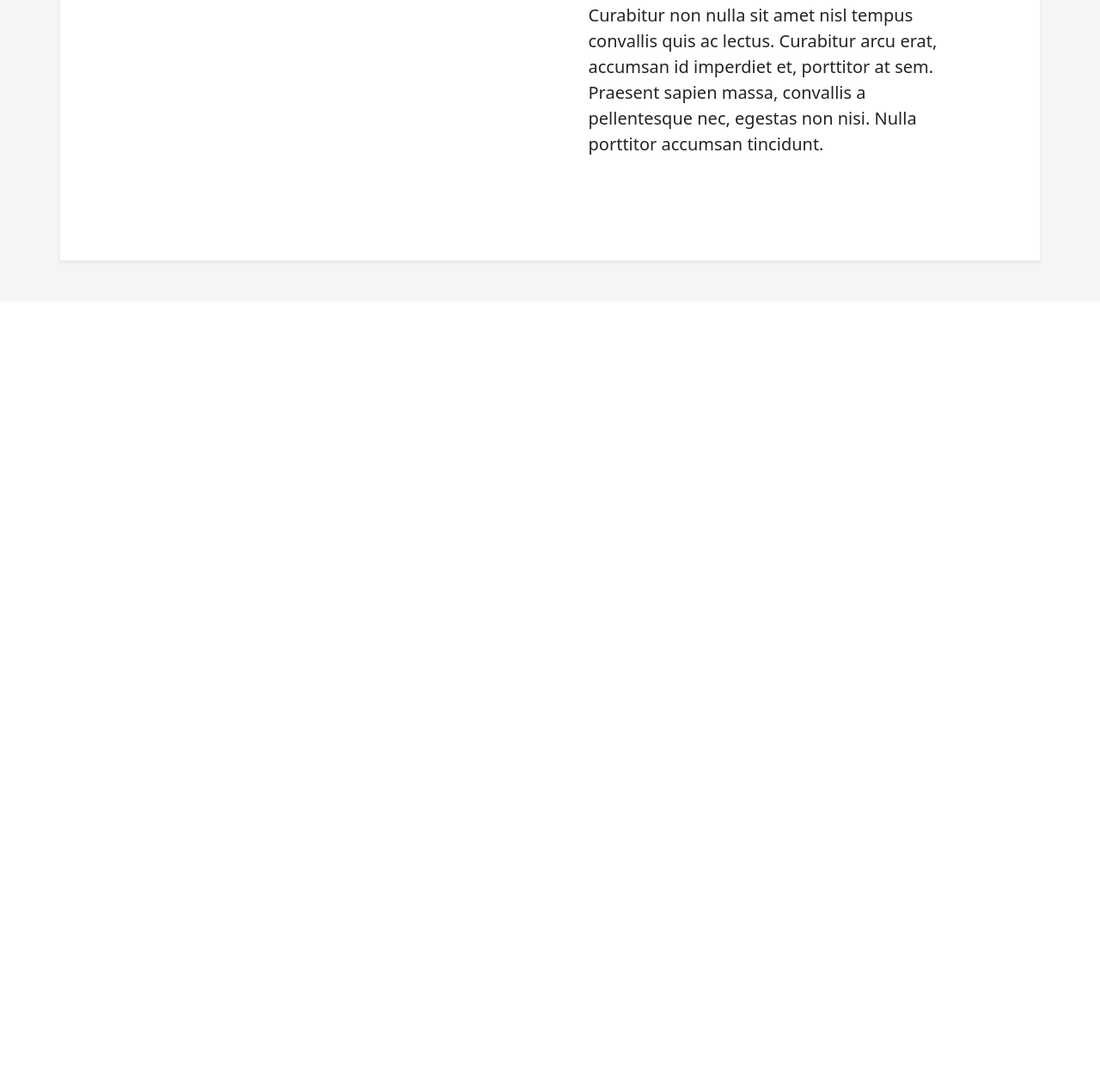
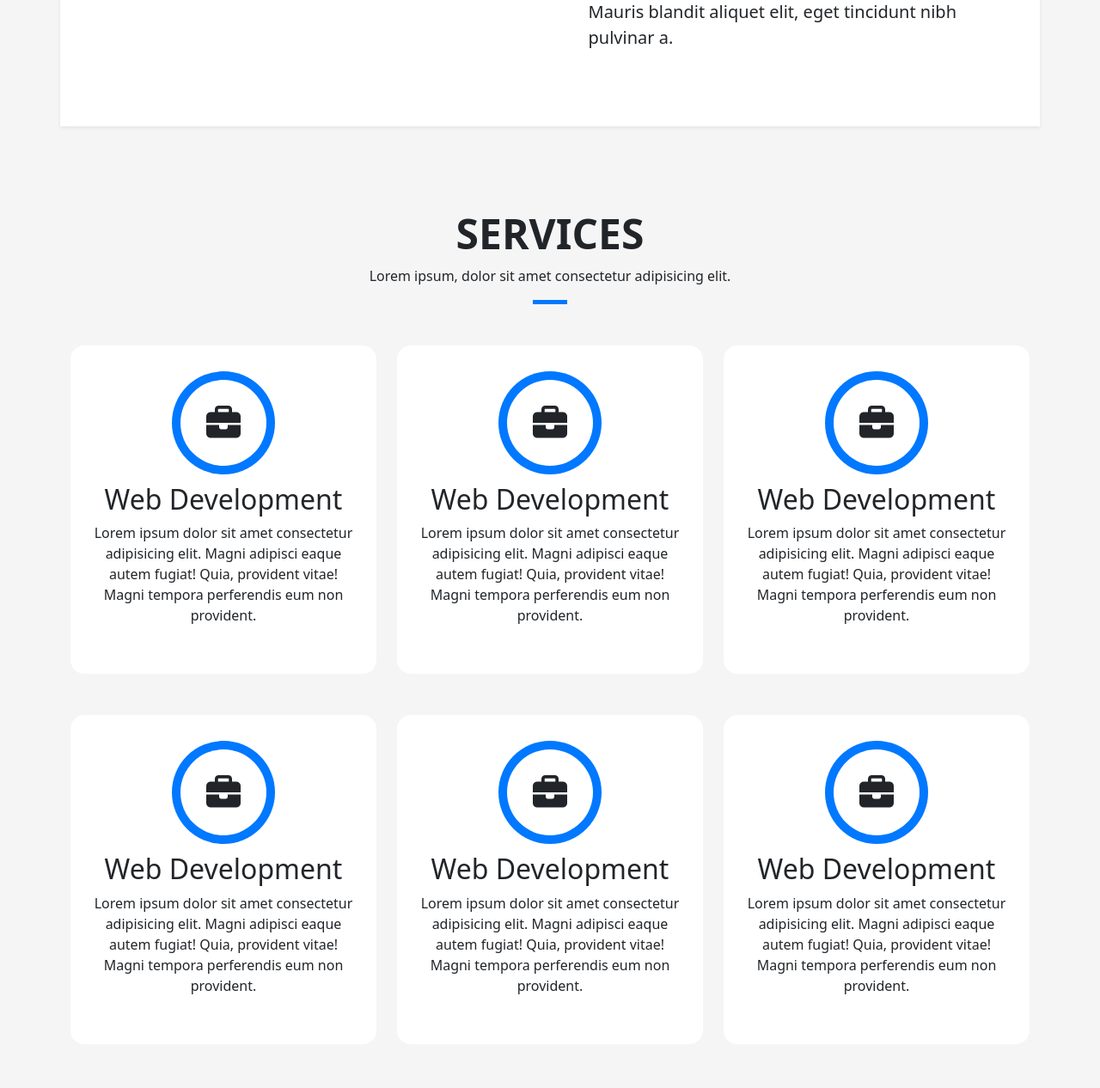
Before and after one commit to HosSamNeo/devfolio, a plain HTML site: page index.html in a window 1280 px wide. Shown: the part 1459-2725 px from the top of the page at 86% size. Before the commit the page ends 1810 px from the top, so only its background shows below. Drawn offline with nearby package versions, Linux system fonts and the light colour scheme.

Commit message:
SERVICES
SERVICES

```diff
--- a/index.html
+++ b/index.html
@@ -9,10 +9,6 @@
     <link rel="stylesheet" href="style.css">
     <link rel="stylesheet" href="https://cdnjs.cloudflare.com/ajax/libs/font-awesome/6.1.1/css/all.min.css" integrity="sha512-KfkfwYDsLkIlwQp6LFnl8zNdLGxu9YAA1QvwINks4PhcElQSvqcyVLLD9aMhXd13uQjoXtEKNosOWaZqXgel0g==" crossorigin="anonymous" referrerpolicy="no-referrer" />
     <link rel="stylesheet" href="https://cdnjs.cloudflare.com/ajax/libs/bootstrap/5.1.0/css/bootstrap.min.css" integrity="sha512-F7WyTLiiiPqvu2pGumDR15med0MDkUIo5VTVyyfECR5DZmCnDhti9q5VID02ItWjq6fvDfMaBaDl2J3WdL1uxA==" crossorigin="anonymous" referrerpolicy="no-referrer" />
-    <link rel="preconnect" href="https://fonts.googleapis.com">
-    <link rel="preconnect" href="https://fonts.gstatic.com" crossorigin>
-    <link href="https://fonts.googleapis.com/css2?family=Alegreya&family=Alegreya+Sans:ital,wght@0,100;0,300;0,400;0,500;0,700;0,800;0,900;1,100;1,300;1,400;1,500;1,700;1,800;1,900&family=Lobster&family=Poppins:ital,wght@0,100;0,200;0,300;0,400;0,500;0,600;0,700;0,800;0,900;1,100;1,200;1,300;1,400;1,500;1,600;1,700;1,800;1,900&family=Roboto:ital,wght@0,100;0,300;0,400;0,500;0,700;0,900;1,100;1,300;1,400;1,500;1,700;1,900&family=Source+Sans+Pro:ital,wght@0,200;0,300;0,400;0,600;0,700;0,900;1,200;1,300;1,400;1,600;1,700;1,900&display=swap" rel="stylesheet">
-
 </head>
 <body>
     <!-- START HOME SECTION  -->
@@ -106,7 +102,7 @@
         <div class="container shadow-sm p-5 bg-white">
             <div class="row d-flex justify-content-around">
                 <div class="col-md-5 p-4">
-                    <div class="row p-4">
+                    <div class="row p-2">
                         <div class="col-4">
                             <img src="images/testimonial-2.jpg" alt="testimonial" class="rounded w-100">
                         </div>
@@ -149,25 +145,102 @@
                 </div>
                 <div class="col-md-5 p-4">
                     <h5 class="title-left mb-5">About Me</h5>
-                    <p class="lead mb-5">Curabitur non nulla sit amet nisl tempus convallis quis ac lectus. Curabitur arcu erat, accumsan id imperdiet et, porttitor at sem. Praesent sapien massa, convallis a pellentesque nec, egestas non nisi. Nulla porttitor accumsan tincidunt.</p>
-                    <p class="lead mb-5">Curabitur non nulla sit amet nisl tempus convallis quis ac lectus. Curabitur arcu erat, accumsan id imperdiet et, porttitor at sem. Praesent sapien massa, convallis a pellentesque nec, egestas non nisi. Nulla porttitor accumsan tincidunt.</p>
-                    <p class="lead mb-5">Curabitur non nulla sit amet nisl tempus convallis quis ac lectus. Curabitur arcu erat, accumsan id imperdiet et, porttitor at sem. Praesent sapien massa, convallis a pellentesque nec, egestas non nisi. Nulla porttitor accumsan tincidunt.</p>
+                    <p class="lead mb-3">Curabitur non nulla sit amet nisl tempus convallis quis ac lectus. Curabitur arcu erat, accumsan id imperdiet et, porttitor at sem. Praesent sapien massa, convallis a pellentesque nec, egestas non nisi. Nulla porttitor accumsan tincidunt.</p>
+                    <p class="lead mb-3">Mauris blandit aliquet elit, eget tincidunt nibh pulvinar a. Vivamus suscipit tortor eget felis porttitor volutpat. Vestibulum ac diam sit amet quam vehicula elementum sed sit amet dui. porttitor at sem.</p>
+                    <p class="lead mb-3">Nulla porttitor accumsan tincidunt. Quisque velit nisi, pretium ut lacinia in, elementum id enim. Nulla porttitor accumsan tincidunt. Mauris blandit aliquet elit, eget tincidunt nibh pulvinar a.</p>
                 </div>
             </div>
         </div>
     </section>
+    <!-- END ABOUT SECTION  -->
 
+    <!-- START SERVICES SECTION  -->
+    <div class="services pt-5 pb-5">
+        <div class="container">
+            <div class="row">
+                <div class="section-heading text-center mb-5">
+                    <h3 class="fw-bold">SERVICES</h3>
+                    <p class="lead">Lorem ipsum, dolor sit amet consectetur adipisicing elit.</p>
+                    <div class="line"></div>
+                </div>
+            </div>
+            <div class="row">
+                <div class="col-md-4">
+                    <div class="service-box bg-white">
+                        <div class="service-ico">
+                            <span class="ico-circle"><i class="fa-solid fa-briefcase"></i></span>
+                        </div>
+                        <div class="service-content">
+                            <h2 class="s-title">Web Development</h2>
+                            <p class="s-description text-center"> Lorem ipsum dolor sit amet consectetur adipisicing elit. Magni adipisci eaque autem fugiat! Quia, provident vitae! Magni tempora perferendis eum non provident.</p>
+                        </div>
+                    </div>
+                </div>
+                <div class="col-md-4">
+                    <div class="service-box bg-white">
+                        <div class="service-ico">
+                            <span class="ico-circle"><i class="fa-solid fa-briefcase"></i></span>
+                        </div>
+                        <div class="service-content">
+                            <h2 class="s-title">Web Development</h2>
+                            <p class="s-description text-center"> Lorem ipsum dolor sit amet consectetur adipisicing elit. Magni adipisci eaque autem fugiat! Quia, provident vitae! Magni tempora perferendis eum non provident.</p>
+                        </div>
+                    </div>
+                </div>
+                <div class="col-md-4">
+                    <div class="service-box bg-white">
+                        <div class="service-ico">
+                            <span class="ico-circle"><i class="fa-solid fa-briefcase"></i></span>
+                        </div>
+                        <div class="service-content">
+                            <h2 class="s-title">Web Development</h2>
+                            <p class="s-description text-center"> Lorem ipsum dolor sit amet consectetur adipisicing elit. Magni adipisci eaque autem fugiat! Quia, provident vitae! Magni tempora perferendis eum non provident.</p>
+                        </div>
+                    </div>
+                </div>
+            </div>
+            <div class="row">
+                <div class="col-md-4">
+                    <div class="service-box bg-white">
+                        <div class="service-ico">
+                            <span class="ico-circle"><i class="fa-solid fa-briefcase"></i></span>
+                        </div>
+                        <div class="service-content">
+                            <h2 class="s-title">Web Development</h2>
+                            <p class="s-description text-center"> Lorem ipsum dolor sit amet consectetur adipisicing elit. Magni adipisci eaque autem fugiat! Quia, provident vitae! Magni tempora perferendis eum non provident.</p>
+                        </div>
+                    </div>
+                </div>
+                <div class="col-md-4">
+                    <div class="service-box bg-white">
+                        <div class="service-ico">
+                            <span class="ico-circle"><i class="fa-solid fa-briefcase"></i></span>
+                        </div>
+                        <div class="service-content">
+                            <h2 class="s-title">Web Development</h2>
+                            <p class="s-description text-center"> Lorem ipsum dolor sit amet consectetur adipisicing elit. Magni adipisci eaque autem fugiat! Quia, provident vitae! Magni tempora perferendis eum non provident.</p>
+                        </div>
+                    </div>
+                </div>
+                <div class="col-md-4">
+                    <div class="service-box bg-white">
+                        <div class="service-ico">
+                            <span class="ico-circle"><i class="fa-solid fa-briefcase"></i></span>
+                        </div>
+                        <div class="service-content">
+                            <h2 class="s-title">Web Development</h2>
+                            <p class="s-description text-center"> Lorem ipsum dolor sit amet consectetur adipisicing elit. Magni adipisci eaque autem fugiat! Quia, provident vitae! Magni tempora perferendis eum non provident.</p>
+                        </div>
+                    </div>
+                </div>
+            </div>
 
+        </div>
+    </div>
+    <!-- END SERVICES SECTION  -->
 
-
-
-
-
-
-
-
-
-    <!-- END ABOUT SECTION  -->
+    <!-- START COUNTER SECTION  -->
+    <!-- END COUNTER SECTION  -->
     <script src="https://cdnjs.cloudflare.com/ajax/libs/bootstrap/5.1.0/js/bootstrap.min.js" integrity="sha512-NWNl2ZLgVBoi6lTcMsHgCQyrZVFnSmcaa3zRv0L3aoGXshwoxkGs3esa9zwQHsChGRL4aLDnJjJJeP6MjPX46Q==" crossorigin="anonymous" referrerpolicy="no-referrer"></script>
 </body>
 </html>
--- a/style.css
+++ b/style.css
@@ -1,6 +1,22 @@
+/* START MAIN COMPONENTS  */
 body {
-    font-family: 'Roboto', sans-serif;
+    font-family: -apple-system, BlinkMacSystemFont, 'Segoe UI', Roboto, Oxygen, Ubuntu, Cantarell, 'Open Sans', 'Helvetica Neue', sans-serif;
 }
+.section-heading h3{
+    font-size: 3rem;
+}
+.section-heading .line{
+    width: 40px;
+    height: 5px;
+    background-color: #0078ff;
+    margin: 0 auto;
+}
+.section-heading p{
+    font-size: 1rem !important;
+}
+/* END MAIN COMPONENTS  */
+
+
 /* START HOME SECTION  */
 .home {
     height: 100vh;
@@ -307,6 +323,40 @@ body {
     width: 100px;
     bottom: -12px;
 }
+/* END ABOUT SECTION  */
 
-
-/* END ABOUT SECTION  */
+/* START SERVICES SECTION  */
+.services {
+    background-color: #f5f5f5;
+}
+.services .service-box {
+    background-color: #fff;
+    padding: 2.5rem 1.3rem;
+    border-radius: 1rem;
+    margin-bottom: 3rem;
+    text-align: center;
+}
+.services .service-box .ico-circle{
+    height: 100px;
+    width: 100px;
+    font-size: 2rem;
+    border-radius: 50%;
+    margin: 0px auto 20px;
+    box-shadow: 0 0 0 10px #0078ff;
+    display: flex;
+    transition: all 1s;
+    align-items: center;
+    justify-content: center;
+}
+.service-box .ico-circle i {
+    line-height: 0;
+    font-size: 40px;
+}
+.services .service-box:hover .ico-circle{
+    background-color: #0078ff;
+    box-shadow: 0 0 0 10px #cde1f8;
+}
+.services .service-box:hover .ico-circle i{
+    color: white;
+}
+/* END SERVICES SECTION  */
```
Also changed, not shown: images/counters-bg.jpg (added).
